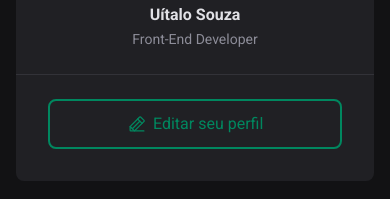
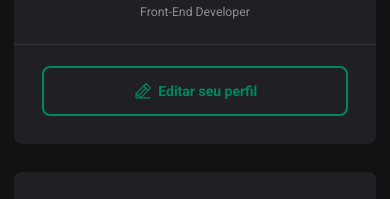
Before and after one commit to uitalorss/ignite-feed, a React (Vite) app: page / in a window 390 px wide. Shown: the part 246-445 px from the top of the page. Built offline with nearby package versions, Linux system fonts and the light colour scheme.

Commit message:
ajustes de responsividade

```diff
--- a/src/App.module.css
+++ b/src/App.module.css
@@ -10,6 +10,9 @@
 }
 
 @media only screen and (max-width: 768px){
+  html{
+    font-size: .875rem;
+  }
   .wrapper{
     grid-template-columns: 1fr;
   }
--- a/src/components/Sidebar.module.css
+++ b/src/components/Sidebar.module.css
@@ -23,6 +23,7 @@
   justify-content: center;
   gap: .4rem;
   transition: color 0.1s, background-color 0.1s;
+  font-weight: 700;
 }
 
 .sidebar footer a:hover{
```
